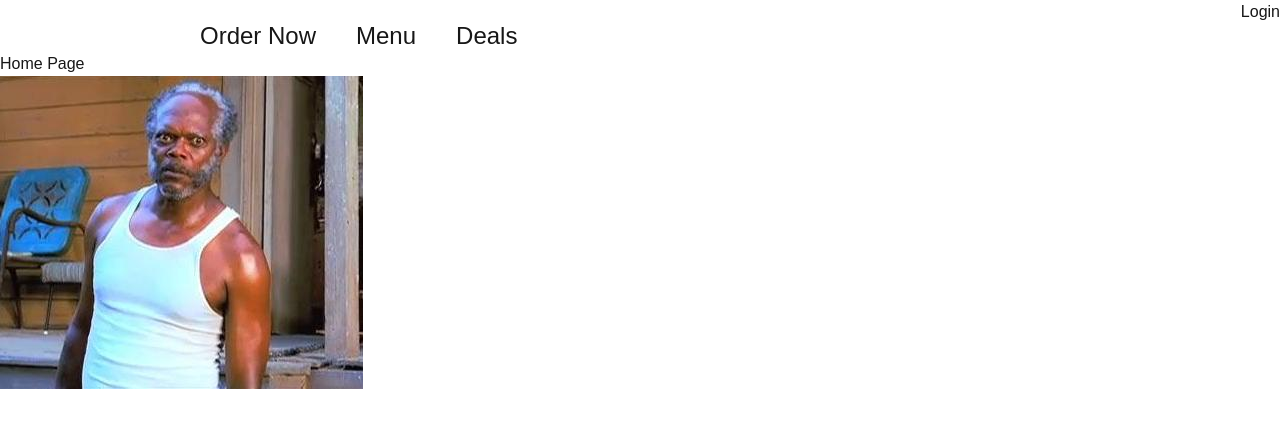
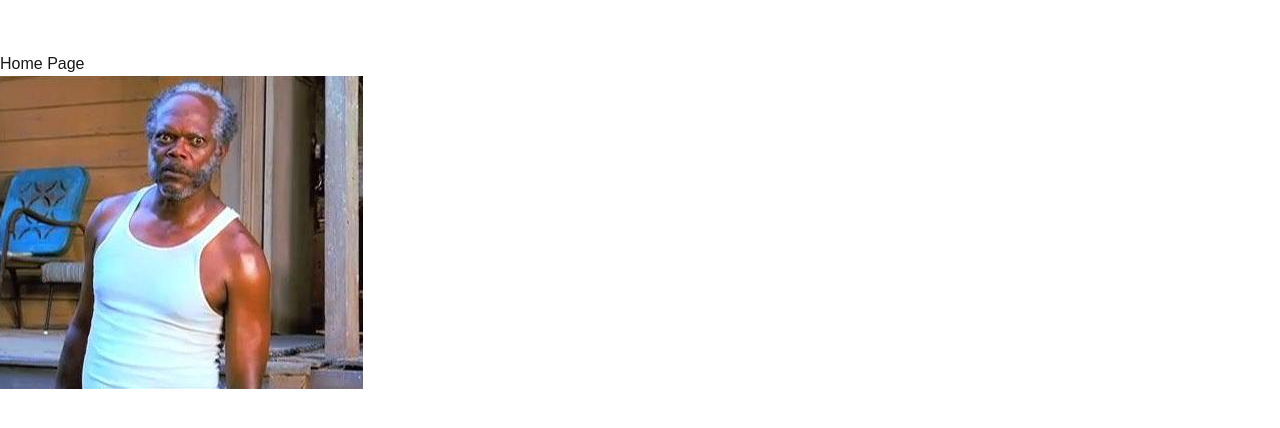
Before and after one commit to TimAaronSharp/bona-fide-pizza, a Next.js app: page / in a window 1280 px wide. Shown: the top 428 px of the page. Built offline with nearby package versions, Linux system fonts and the light colour scheme; no server answers.

Commit message:
Added functionality for <Link> components in <Navbar> to change color and bold if they are the "active" link (user is navigated to that route segment). Preliminary styling.

```diff
--- a/app/ui/nav/navbar.tsx
+++ b/app/ui/nav/navbar.tsx
@@ -20,21 +20,18 @@ export function Navbar() {
     }
   ];
 
-  /* TODO Look into React Router's <NavLink> component to potentially replace <Link>.
-  Looks like it is a specialized version of <Link> that knows if it's the active link,
-  making it ideal for navbars and menus for adding active styling / classes.*/
-
-
   return (
-    <div className="flex justify-between">
-      <div className="flex justify-between ms-40 mt-5">
+    <div className="flex mt-5">
+      <div className="flex ms-40 ">
         {navLinks.map((link) => {
           return (
-            <Link key={link.name} href={link.href} className="ms-10 text-2xl">{link.name}</Link>
+            <Link key={link.name} href={link.href} className={`ms-10 text-2xl ${pathname === link.href ? 'text-blue-600 font-bold' : 'text-white'}`}>{link.name}</Link>
           )
         })}
       </div>
-      <Link key='Login' href='login'>Login</Link>
+      <div className="flex">
+        <Link key='Login' href='login' className={`me-10 text-2xl ${pathname === '/login' ? 'text-blue-600 font-bold' : 'text-white'}`}>Login</Link>
+      </div>
     </div>
   )
 }
```
